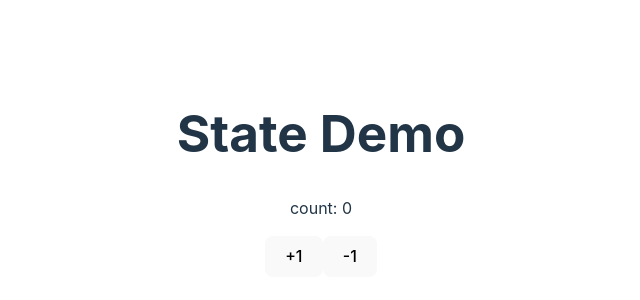
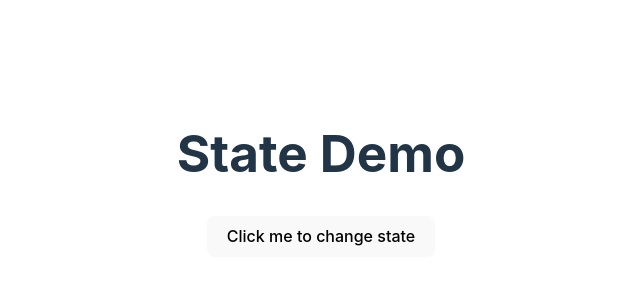
Before and after one commit to tyrex1829/react-state-demo, a React (Vite) app: page / in a window 1280 px wide. Shown: the part 226-526 px from the top of the page, without its empty margins (319-959 px from the left). Built offline with nearby package versions, Linux system fonts and the light colour scheme.

Commit message:
initial state as a function

```diff
--- a/src/App.jsx
+++ b/src/App.jsx
@@ -1,11 +1,13 @@
 import './App.css'
 import Counter from './Counter'
+import Dumbo from './Dumbo'
 
 function App() {
   return (
     <>
       <h1>State Demo</h1>
-      <Counter />
+      {/* <Counter /> */}
+      <Dumbo />
     </>
   )
 }
--- /dev/null
+++ b/src/Dumbo.jsx
@@ -0,0 +1,11 @@
+import { useState } from "react";
+
+function generateGameBoard () {
+    console.log("Making a Game Board");
+    return Array(5000);
+}
+
+export default function Dumbo () {
+    const [board, setBoard] = useState(generateGameBoard);
+    return <button onClick={() => setBoard("hello!")}>Click me to change state</button>
+}
```
